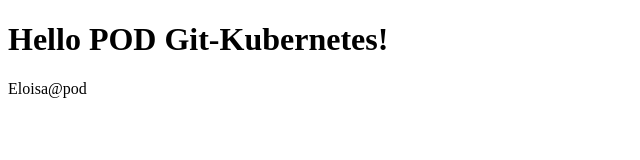
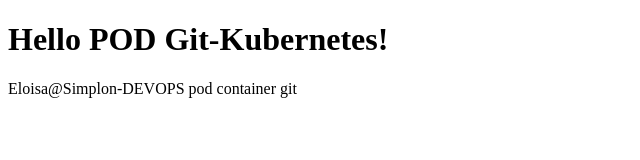
Before and after one commit to eloBernard/podGit, a plain HTML site: page index.html in a window 1280 px wide. Shown: the whole page, without its empty margins (0-640 px from the left). Drawn offline with Linux system fonts and the light colour scheme.

Commit message:
pod container git

```diff
--- a/index.html
+++ b/index.html
@@ -4,7 +4,7 @@
 
 <h1>Hello POD Git-Kubernetes!</h1>
 
-<p>Eloisa@pod</p>
+<p>Eloisa@Simplon-DEVOPS pod container git</p>
 
 </body>
 </html>
```
